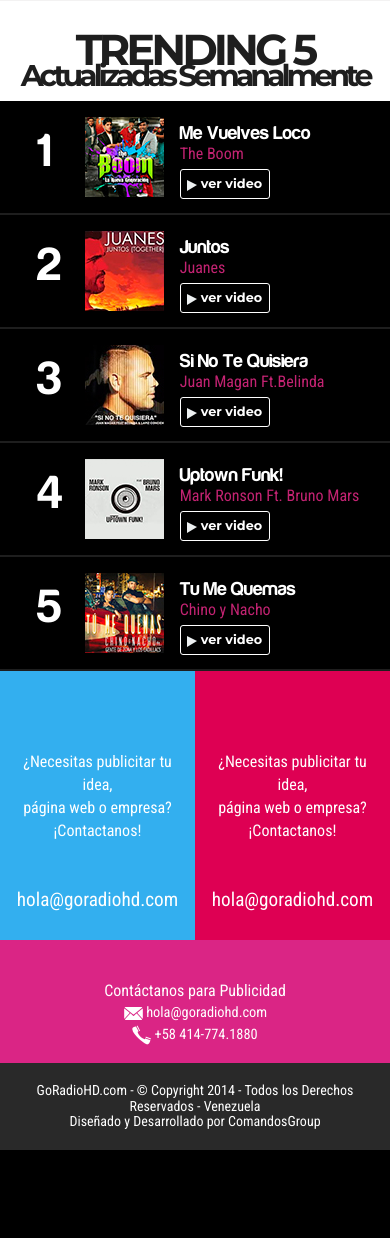
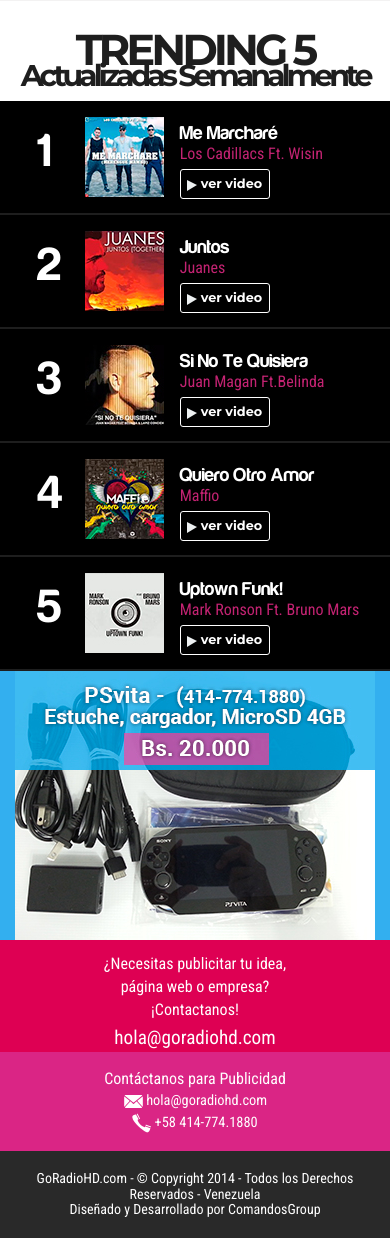
Before and after one commit to 01Comandos/GoRadioHD, a PHP site: page / in a window 390 px wide. Shown: the part 521-1759 px from the top of the page. Before the commit the page ends 1671 px from the top, so only its background shows below. Run offline with PHP 8.4, Linux system fonts and the light colour scheme; some libraries are stand-ins or nearby versions.

Commit message:
Top5 01/03/2015
-Top5
-Venta PSVita

```diff
--- a/css/style.css
+++ b/css/style.css
@@ -184,7 +184,7 @@ body{
     font-size: 1em;
     font-family: 'Roboto Condensed';
     height: 16.8em;
-    padding: 0.5em 0.5em;
+    /*padding: 0.5em 0.5em;*/
     text-align: center;
     margin-bottom: 2em;
     margin-top: 9.3em;
@@ -392,10 +392,28 @@ footer h5 a{
 
     .publi-azul{
         margin-top: 0;
+        margin: 0;
+    }
+
+    .publi-azul img{
+        margin-bottom: 1em;
+    }
+
+    .publi-fucsia{
+        margin-top: 0;
+        height: 7em
     }
 
     .publi-azul, .publi-fucsia{
         color: #ffffff;
+    }
+
+    #publicidad{
+        top: 0.3em;
+    }
+
+    #email-hola{
+        top: 0.4em !important;
     }
 
     #nube{
@@ -427,7 +445,7 @@ footer h5 a{
     }
 
     .contactanos{
-        margin-top: -2em;
+        margin-top: 0em;
     }
 }
 
@@ -465,11 +483,30 @@ footer h5 a{
     }
 
     .publi-azul{
+        margin:0;
+        padding: 0.5em 0.5em;
+    }
+
+    .publi-fucsia{
         margin-top: 0;
+        height: 11em;
     }
 
     .publi-azul, .publi-fucsia{
         color: #ffffff;
+    }
+
+    .publi-azul img{
+        display: inline-block;
+
+    }
+
+    #publicidad{
+        top: 2em;
+    }
+
+    #email-hola{
+        top: 3em;
     }
 
     #nube{
@@ -494,6 +531,10 @@ footer h5 a{
     .background-tunein{
         top: 110em;
         height: 8.2em;
+    }
+
+    #informacion{
+        margin-top: 3em;
     }
 
     #email, #tlf {
--- a/index.html
+++ b/index.html
@@ -232,12 +232,12 @@
                              </div>
                              <div class="col-xs-8 col-md-10 col-lg-10">
                                <div class="cancion">
-                                   <h3 id="titulo-cancion">Me Vuelves Loco</h3>
-                                   <h4 id="artista">The Boom</h4>
+                                   <h3 id="titulo-cancion">Me Marcharé</h3>
+                                   <h4 id="artista">Los Cadillacs Ft. Wisin</h4>
                                </div>
                                <div class="clearfix"></div>
                                <div class="ver-video">
-                                  <a href="https://www.youtube.com/watch?v=jS_OSZXO2HQ" target="_blank">
+                                  <a href="http://www.youtube.com/watch?v=PUVaOTgRqPQ" target="_blank">
                                     <img src="img/video-icon.png">
                                     <span>ver video</span>
                                   </a>
@@ -310,12 +310,12 @@
                            </div>
                            <div class="col-xs-8 col-md-10 col-lg-10">
                              <div class="cancion">
-                                  <h3 id="titulo-cancion">Uptown Funk!</h3>
-                                  <h4 id="artista">Mark Ronson Ft. Bruno Mars</h4>
+                                  <h3 id="titulo-cancion">Quiero Otro Amor</h3>
+                                  <h4 id="artista">Maffio</h4>
                              </div>
                              <div class="clearfix"></div>
                              <div class="ver-video">
-                                <a href="http://www.youtube.com/watch?v=OPf0YbXqDm0" target="_blank">
+                                <a href="http://www.youtube.com/watch?v=vyr7zQbywAY" target="_blank">
                                   <img src="img/video-icon.png">
                                   <span>ver video</span>
                                 </a>
@@ -336,12 +336,12 @@
                            </div>
                            <div class="col-xs-8 col-md-10 col-lg-10">
                              <div class="cancion">
-                                 <h3 id="titulo-cancion">Tu Me Quemas</h3>
-                                 <h4 id="artista">Chino y Nacho</h4>
+                                 <h3 id="titulo-cancion">Uptown Funk!</h3>
+                                  <h4 id="artista">Mark Ronson Ft. Bruno Mars</h4>
                              </div>
                              <div class="clearfix"></div>
                              <div class="ver-video">
-                                <a href="http://www.youtube.com/watch?v=K3H9UB1SJHo" target="_blank">
+                                <a href="http://www.youtube.com/watch?v=OPf0YbXqDm0" target="_blank">
                                   <img src="img/video-icon.png">
                                   <span>ver video</span>
                                 </a>
@@ -354,9 +354,12 @@
                     <!-- ESPACIO PUBLICITARIO -->
                     <div class="hidden-xs col-sm-4 col-md-4 col-lg-4">
                       <div class="publi-azul">
+                      	<img src="img/psvita.jpg" class="img-responsive">
+                      	<!--
                         <span id="publicidad">¿Necesitas publicitar tu idea, <br>página web o empresa? <br>¡Contactanos!</span>
                         <span id="email-hola">hola@goradiohd.com</span>
                         <img src="img/nube.png" id="nube">
+                        -->
                       </div>
 
                       <div class="publi-fucsia">
@@ -368,12 +371,15 @@
 
                     <div class="col-xs-12 visible-xs">
                       <div class="row">
-                        <div class="col-xs-6 publi-azul">
+                        <div class="col-xs-12 publi-azul">
+                        	<img src="img/psvita.jpg" class="img-responsive">
+                        	<!--
                           <span id="publicidad">¿Necesitas publicitar tu idea, <br>página web o empresa? <br>¡Contactanos!</span>
                           <span id="email-hola">hola@goradiohd.com</span>
                           <img src="img/nube.png" id="nube">
+                           -->
                         </div>
-                        <div class="col-xs-6 publi-fucsia">
+                        <div class="col-xs-12 publi-fucsia">
                           <span id="publicidad">¿Necesitas publicitar tu idea, <br>página web o empresa? <br>¡Contactanos!</span>
                           <span id="email-hola">hola@goradiohd.com</span>
                           <img src="img/nube.png" id="nube">
```
Also changed, not shown: img/posicion1.jpg, img/posicion4.jpg, img/posicion5.jpg, img/psvita.jpg (added).
